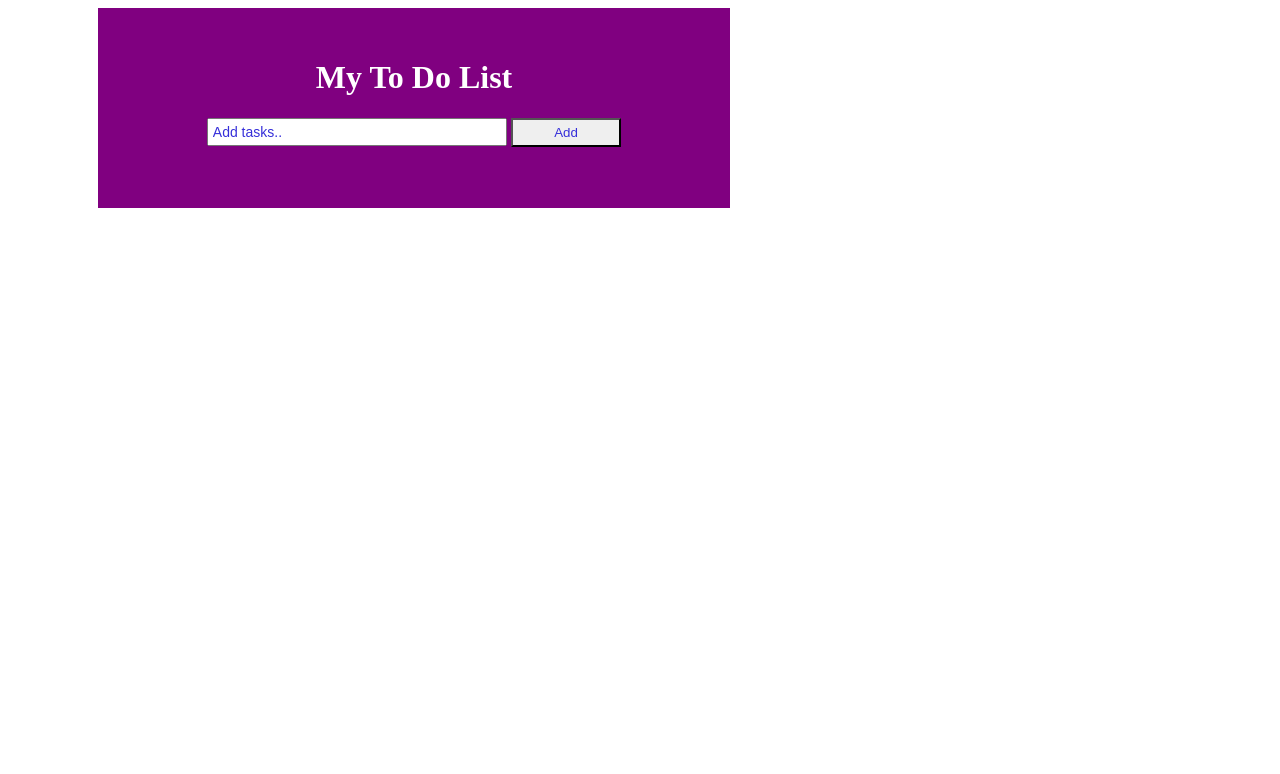
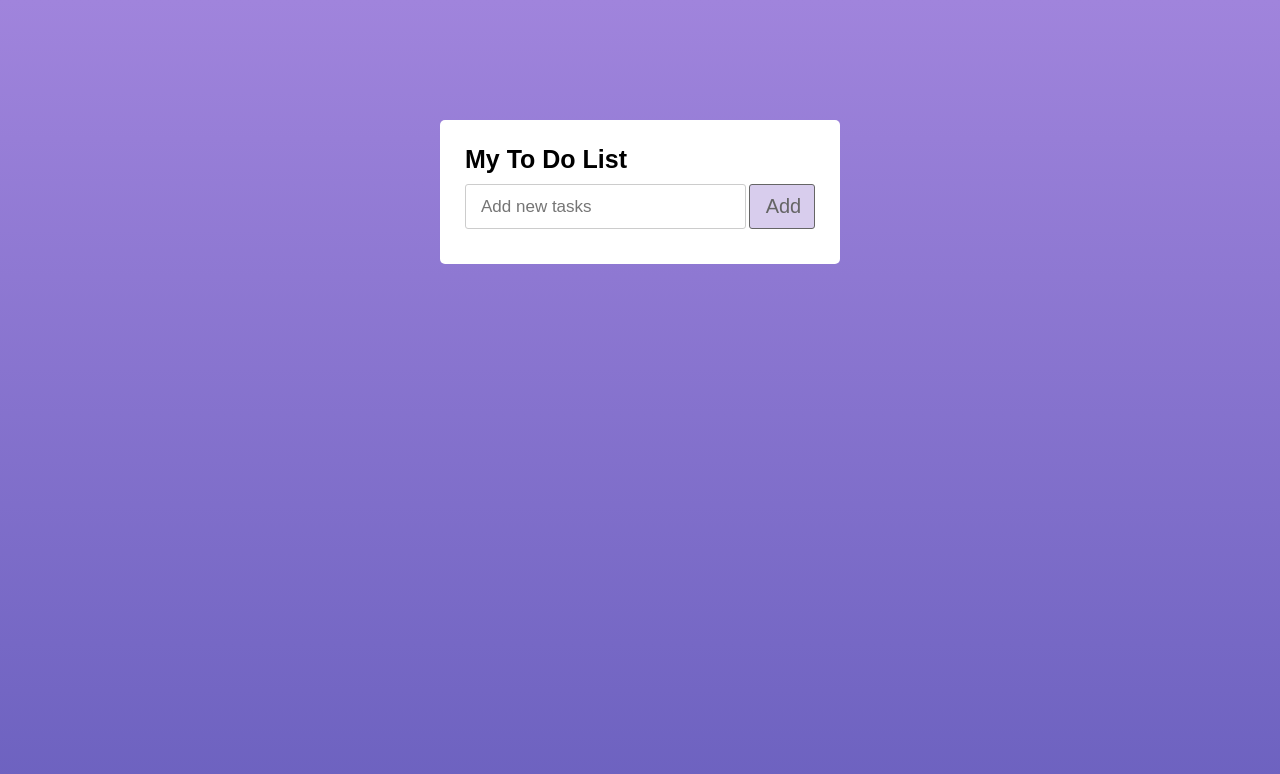
Before and after one commit to Priyajamanu/todolist, a plain HTML site: page index.html in a window 1280 px wide. Drawn offline with Linux system fonts and the light colour scheme.

Commit message:
first commit

```diff
--- a/index.html
+++ b/index.html
@@ -5,17 +5,21 @@
     <meta http-equiv="X-UA-Compatible" content="IE=edge">
     <meta name="viewport" content="width=device-width, initial-scale=1.0">
     <link rel="stylesheet" href="style.css" class="stylesheet">
-    <title>Document</title>
+
+    <title>ToDoList</title>
 </head>
 <body>
     <div class="container">
-        <h1>My To Do List </h1>
-        <div id = "task">
-            <input type="text" placeholder = "Add tasks..">
-            <button id = "btn" onclick = "newtask()">Add</button>
+        <h>My To Do List</h>
+        <div class="task">
+            <input type="text" placeholder = "Add new tasks">
+            <button>Add</button>
         </div>
-        <div class="tasks"></div>
+        <div class="newtask">
+        </div>
     </div>
 
+
 </body>
+    <script src = "todo.js"></script>
 </html>
--- a/style.css
+++ b/style.css
@@ -1,48 +1,105 @@
-*
-{
+*{
     box-sizing: border-box;
+    margin: 0;
+    padding: 0;
+    font-family: 'Poppins' , sans-serif;
 }
-.container
-{
-    background-color: purple;
-    text-align: center;
-    padding: 30px 40px;
-    color: white;
-    width: 50%;
-    height:200px;
-    margin-left: 90px;
-    align-items: center;
+body{
+    height: 100vh;
+    width: 100%;
+    background: linear-gradient(to bottom, #A084DC 0% , #645CBB 100%) ;
+}
+
+.container{
+    margin: 120px auto;
+    max-width: 400px;
+    width: 100%;
+    background-color: #fff;
+    border-radius: 5px;
+    padding: 25px;
 
 }
-.container:after {
-    content: "";
-    clear: both;
-    display: table;
+
+.container h{
+    font-size: 25px;
+    font-weight: 600;
+    text-align: center;
+
+
 
 }
-#task input{
-    padding: 4px;
-    font-size: 14px;
-    font-style: normal;
-    width: 300px;
-    margin: 0;
-}
-#task ::placeholder{
-    color: #362FD9;
+.task button{
+    width: 70px;
+    height: 100%;
+    margin-left: 3px;
+    font-size: 20px;
+    outline: none;
+    border: 1px solid;
+    background-color: #BFACE2;
+    padding-left: 3px;
+    border-radius: 3px;
+    cursor: pointer;
+    opacity: 0.6;
+    pointer-events: none;
+
 }
 
-#btn:hover{
-    background-color: #86E5FF;
-}
-
-#btn{
-    padding: 5px;
-    width: 20%;
-    border-radius: 0;
-    background-color: light turquoise;
-    text-align: center;
-    color: #362FD9;
-    cursor: pointer;
-    transition: 0.2s;
+.task button.active{
+    opacity: 1;
+    pointer-events: auto;
 
 }
+.container .task{
+    display: flex;
+    height: 45px;
+    width: 100%;
+    margin-top: 10px;
+
+}
+.task input {
+    width: 85%;
+    height: 100%;
+    border: 1px solid #ccc;
+    font-size: 17px;
+    border-radius: 3px;
+    padding-left: 15px;
+
+}
+.newtask li{
+    list-style: none;
+    height: 45px;
+    position: relative;
+    border-radius: 3px;
+    margin-bottom: 8px;
+    padding: 0 15px;
+    line-height: 45px;
+    background: #f2f2f2;
+
+
+}
+.newtask li:hover span {
+    position: absolute;
+    right: 0px;
+    color: red;
+    text-align: center;
+    border-radius: 0 3px 3px 0;
+    cursor: pointer;
+    width: 45px;
+
+}
+.container .newtask {
+    margin-top: 10px;
+
+}
+.newtask .close
+{
+    cursor: pointer;
+    position: absolute;
+    top: 50%;
+    right: 0%;
+    padding: 12px 16px;
+    transform: translate(0%, -50%);
+    text-align: center;
+
+
+}
--- /dev/null
+++ b/todo.js
@@ -0,0 +1,52 @@
+const inputBox = document.querySelector(".task input");
+const addBtn = document.querySelector(".task button");
+const newtask = document.querySelector(".newtask");
+
+inputBox.onkeyup = ()=>{
+    let userData = inputBox.value;
+    if(userData.trim() != 0){
+        addBtn.classList.add("active");
+    }else{
+        addBtn.classList.remove("active");
+    }
+}
+showTasks();
+
+
+addBtn.onclick = ()=>{
+    let userData = inputBox.value;
+    let getLocalStorage = localStorage.getItem("New Todo");
+    if(getLocalStorage == null){
+        listArr = [];
+    }else{
+        listArr = JSON.parse(getLocalStorage);
+    }
+    listArr.push(userData);
+    localStorage.setItem("New Todo" , JSON.stringify(listArr));
+    showTasks();
+}
+
+
+function showTasks(){
+    let getLocalStorage = localStorage.getItem("New Todo");
+    if(getLocalStorage == null){
+        listArr = [];
+    }else{
+        listArr = JSON.parse(getLocalStorage);
+    }
+    let newLiTag = '';
+    listArr.forEach((element , index) => {
+        newLiTag += `<li> ${element}<span onclick = "deletetask(${index})"; class= "close";>X</span> </li>`;
+    });
+    newtask.innerHTML = newLiTag;
+    inputBox.value = "";
+
+}
+
+function deletetask(index){
+    let getLocalStorage = localStorage.getItem("New Todo");
+    listArr = JSON.parse(getLocalStorage);
+    listArr.splice(index , 1);
+    localStorage.setItem("New Todo" , JSON.stringify(listArr));
+    showTasks();
+}
```
